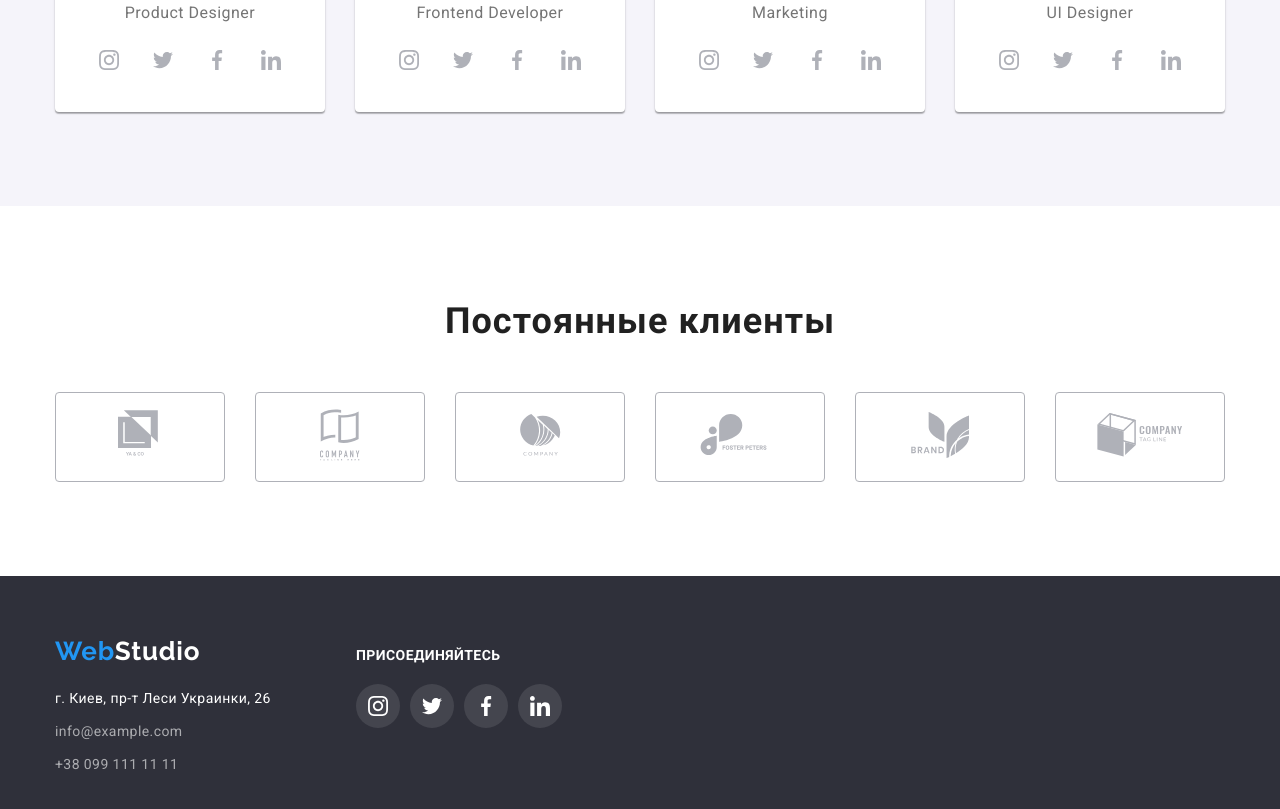
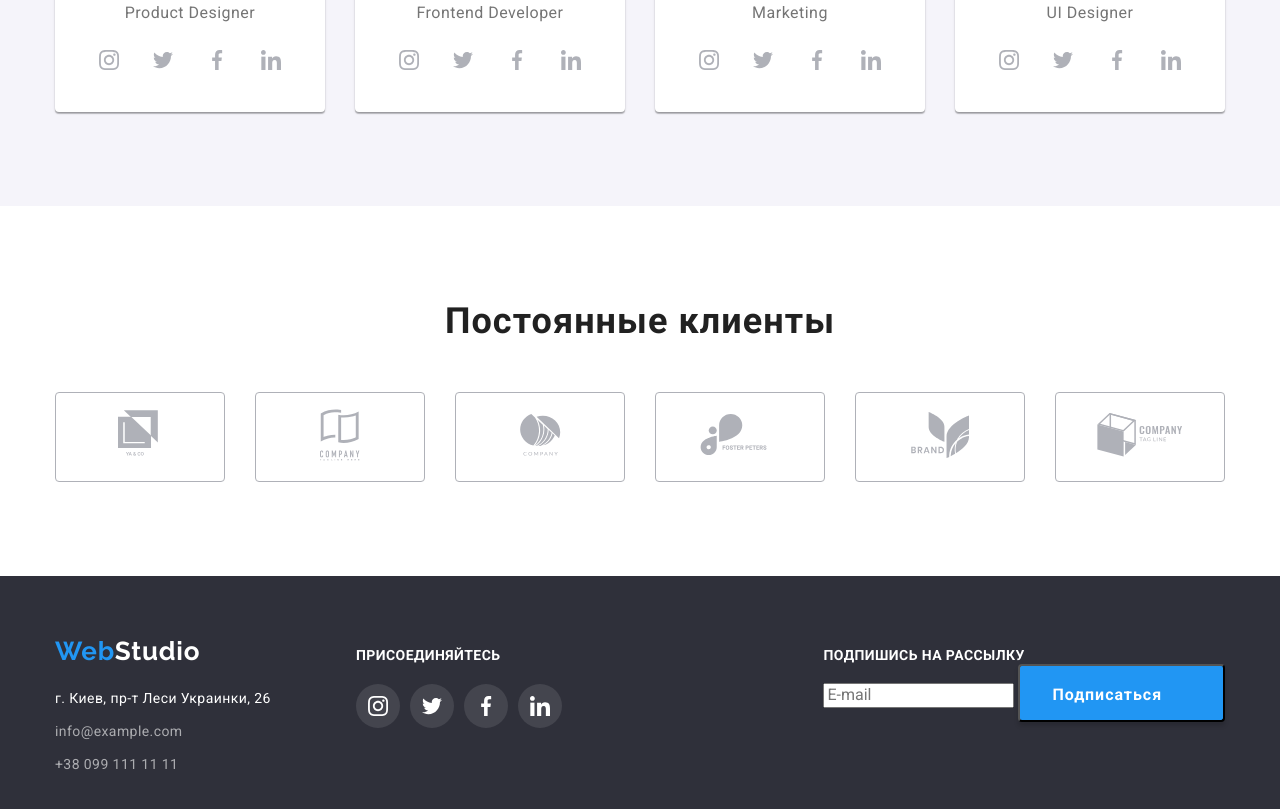
Before and after one commit to KhodarchenkoHanna/goit-markup-hw-06, a plain HTML site: page index.html in a window 1280 px wide. Shown: the part 2103-2912 px from the top of the page. Drawn offline with nearby package versions, Linux system fonts and the light colour scheme.

Commit message:
footer-form

```diff
--- a/css/styles.css
+++ b/css/styles.css
@@ -941,4 +941,45 @@ img {
   background-color: var(--accent-color);
 }
 
+.footer-form-wrapper {
+  margin-left: auto;
+}
+
+.footer-form-title {
+  font-family: inherit;
+  font-weight: 700;
+  font-size: 14px;
+  line-height: 1.14;
+  letter-spacing: 0.03em;
+  text-transform: uppercase;
+  color: var(--third-text-color);
+}
+
+.footer-form-button {
+  min-width: 200px;
+  min-height: 50px;
+  padding: 10px 32px;
+  align-items: baseline;
+
+  font-family: inherit;
+  font-weight: 700;
+  font-size: 16px;
+  line-height: 1.88;
+  text-align: center;
+  letter-spacing: 0.06em;
+  cursor: pointer;
+  border-radius: 4px;
+  color: var(--third-text-color);
+  background-color: var(--accent-color);
+  box-shadow: var(--btn-box-shadow-color);
+
+  transition: background-color 250ms cubic-bezier(0.4, 0, 0.2, 1);
+}
+
+.footer-form-button:hover,
+.footer-form-button:focus {
+  background-color: var(--alternative-accent-color);
+  outline: none;
+}
+
 /* FOOTER END*/
--- a/index.html
+++ b/index.html
@@ -405,6 +405,19 @@
                         </li>
                     </ul>
                 </div>
+                <div class="footer-form-wrapper">
+                    <b class="footer-form-title">Подпишись на рассылку</b>
+                       <form action="#" class="footer-form">
+                          <label class="label-email-subscription">
+                                <input type="email" name="user-email-footer-input" placeholder="E-mail">
+                          </label>
+                          <button type="submit" class="footer-form-button">Подписаться
+                                <svg class="footer-send-icon" width="24" height="24">
+                                    <use href="./images#icon-icon-send"></use>
+                                </svg>
+                          </button>
+                        </form>
+                </div>
             </div>
     </footer>
 
```
Also changed, not shown: images/send.svg (added).
